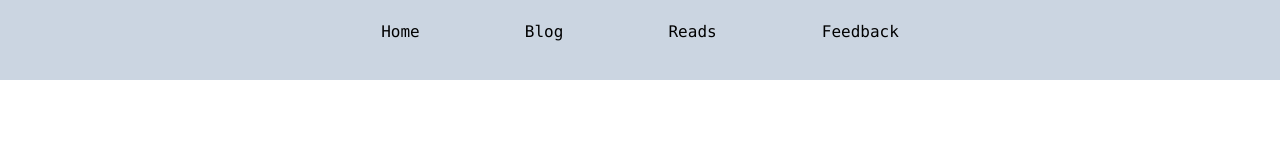
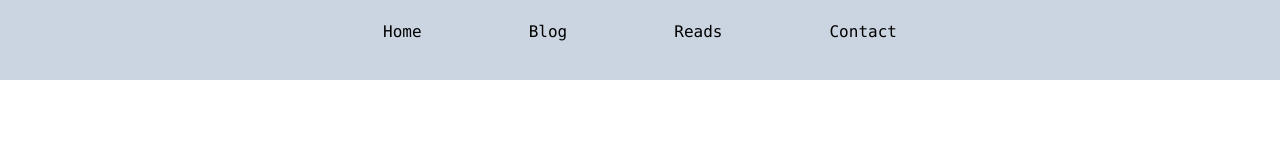
Before and after one commit to eliazzo/consolidation, a Next.js app: page / in a window 1280 px wide. Shown: the top 160 px of the page. Built offline with nearby package versions, Linux system fonts and the light colour scheme.

Commit message:
rename feedback to contact

```diff
--- a/app/components/Navbar.tsx
+++ b/app/components/Navbar.tsx
@@ -5,7 +5,7 @@ const Navbar = () => {
       <li><a href="/">Home</a></li>
       <li><a href="/blog">Blog</a></li>
       <li><a href="/books">Reads</a></li>
-      <li><a href="/feedback">Feedback</a></li>
+      <li><a href="/contact">Contact</a></li>
       </ul>
     </div>
   )
```
Also changed, not shown: app/contact/components/CommentForm.tsx (renamed from app/feedback/components/CommentForm.tsx), app/contact/components/DisplayComments.tsx (renamed from app/feedback/components/DisplayComments.tsx), app/contact/page.tsx (renamed from app/feedback/page.tsx).
